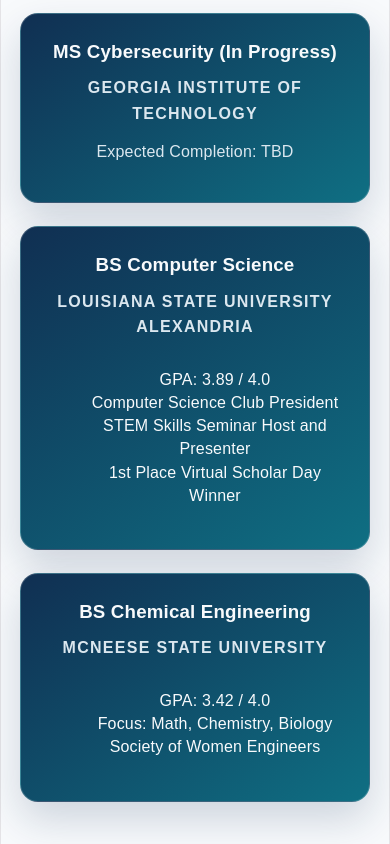
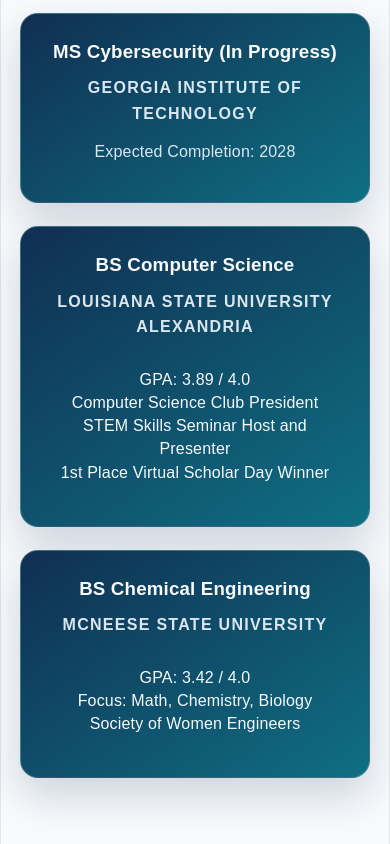
Before and after one commit to AmberMichaelis/cybersecurity-portfolio-website, a React (Vite) app: page / in a window 390 px wide. Shown: the part 4840-5684 px from the top of the page. Built offline with nearby package versions, Linux system fonts and the light colour scheme.

Commit message:
Update mobile responsiveness.

```diff
--- a/src/App.css
+++ b/src/App.css
@@ -365,6 +365,11 @@
     padding-left: 0;
   }
 
+  .main-project-card ul {
+    min-height: 10px;
+    padding-left: 0;
+  }
+
   .skills-grid-2 {
     grid-template-columns: 1fr;
   }
--- a/src/App.jsx
+++ b/src/App.jsx
@@ -231,15 +231,15 @@
       <section id='education' className='section'>
         <h2>Education</h2>
 
-        <div className='project-grid'>
+        <div className='project-grid-3'>
           <article className='main-project-card'>
             <h3>MS Cybersecurity (In Progress) </h3>
             <p className='eyebrow'>Georgia Institute of Technology</p>
-            <p>Expected Completion: TBD</p>
+            <p>Expected Completion: 2028</p>
           </article>
         </div>
         <br />
-        <div className='project-grid'>
+        <div className='project-grid-3'>
           <article className='main-project-card'>
             <h3>BS Computer Science </h3>
             <p className='eyebrow'>Louisiana State University Alexandria</p>
@@ -252,7 +252,7 @@
           </article>
         </div>
         <br />
-        <div className='project-grid'>
+        <div className='project-grid-3'>
           <article className='main-project-card'>
             <h3>BS Chemical Engineering </h3>
             <p className='eyebrow'>McNeese State University</p>
@@ -275,7 +275,6 @@
           <p>Georgia Tech Data Structures & Algorithms</p>
           <p>Texas Teaching: 6-12 Grade Math, Science, & Engineering</p>
           <p>CompTIA Network+ (In Progress)</p>
-          <p>CompTIA Ethical Hacker Pro CertMaster Course (In Progress)</p>
         </article>
       </section>
 
```
